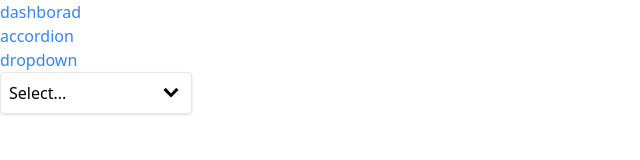
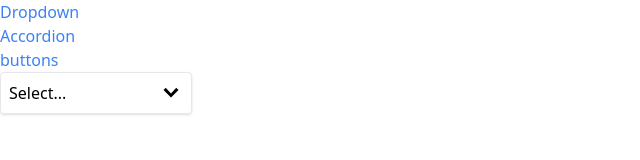
Before and after one commit to Alzubair98/comps, a React (Vite) app: page / in a window 1280 px wide. Shown: the top 160 px of the page, without its empty margins (0-640 px from the left). Built offline with nearby package versions, Linux system fonts and the light colour scheme.

Commit message:
update app with sidebar

```diff
--- a/src/App.jsx
+++ b/src/App.jsx
@@ -1,14 +1,11 @@
-import Link from "./component/Link.jsx";
 import Route from "./component/Route.jsx";
 import AccordionPage from "./pages/AccordionPage.jsx";
 import DropdownPage from "./pages/DropdownPage.jsx";
+import Sidebar from "./component/Sidebar.jsx";
 function App() {
   return (
     <div className="App ">
-      <Link to="/dashborad">dashborad</Link>
-      <br />
-      <Link to="/accordion">accordion</Link> <br />
-      <Link to="/dropdown">dropdown</Link>
+      <Sidebar />
       <div>
         <Route path="/accordion">
           <AccordionPage />
--- a/src/component/Sidebar.jsx
+++ b/src/component/Sidebar.jsx
@@ -8,11 +8,15 @@ const Sidebar = () => {
     { label: "buttons", path: "/buttons" },
   ];
   return (
-    <>
+    <div className="sticky top-0 overflow-y-scroll flex flex-col">
       {links.map((link) => {
-        return <Link to={link.path}>{link.label}</Link>;
+        return (
+          <Link key={link.label} to={link.path}>
+            {link.label}
+          </Link>
+        );
       })}
-    </>
+    </div>
   );
 };
 
```
